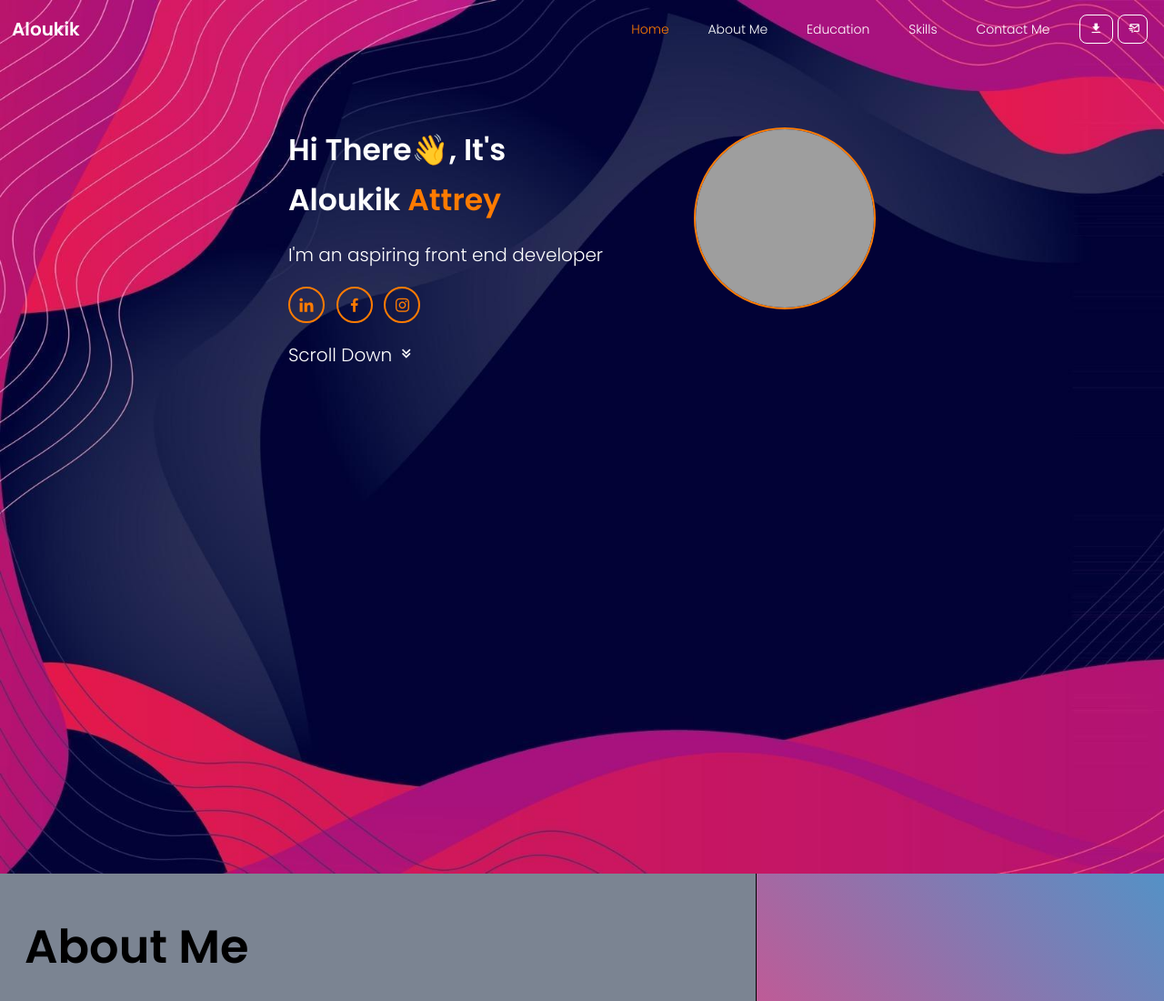
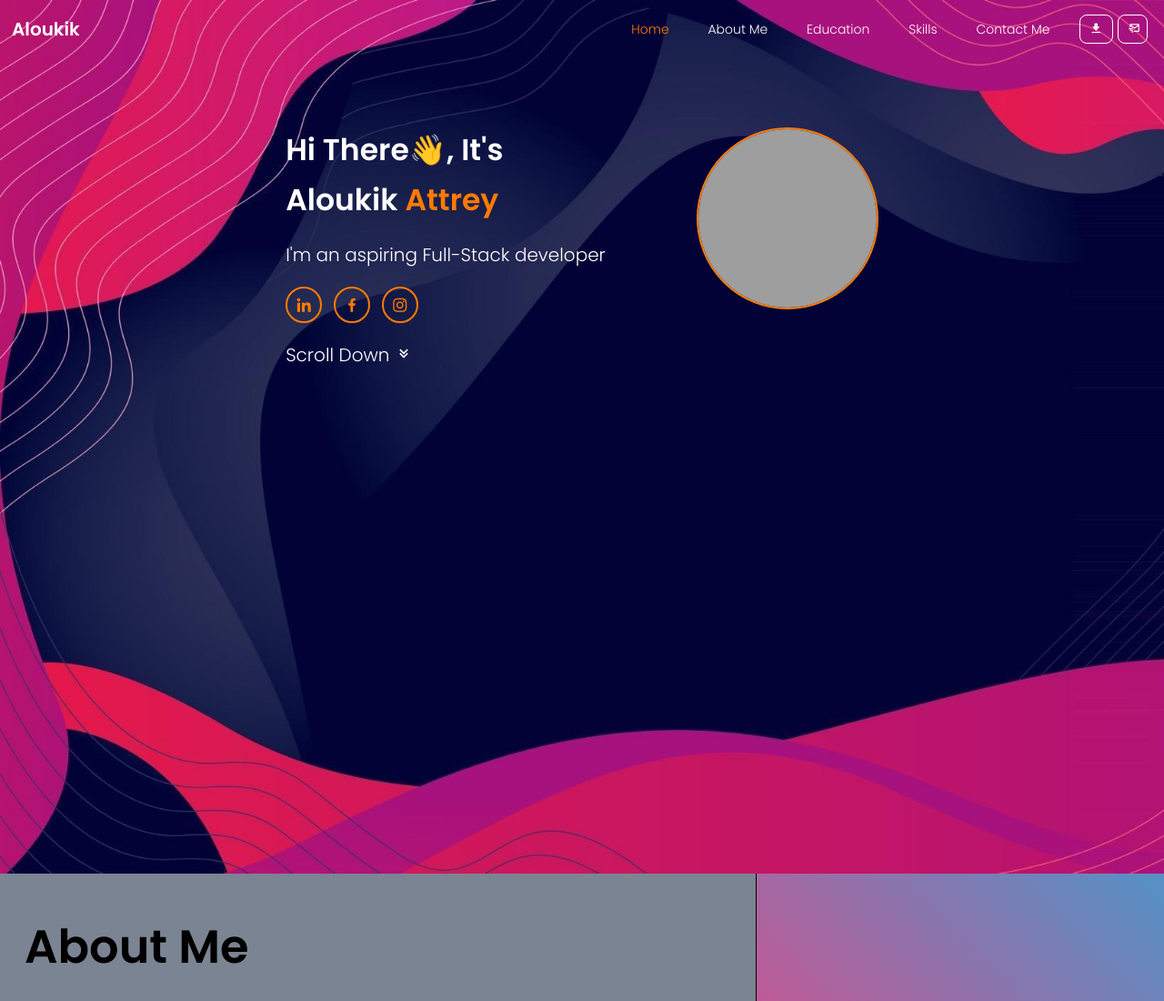
Before and after one commit to aloukikattrey/portfolio, a plain HTML site: page index.html in a window 1280 px wide. Shown: the top 1100 px of the page at 91% size. Drawn offline with nearby package versions, Linux system fonts and the light colour scheme; grey boxes are pictures that could not be loaded; a web font is replaced by a local one.

Commit message:
Update index.html

```diff
--- a/index.html
+++ b/index.html
@@ -49,7 +49,7 @@
         <div class="home-content">
             <h3 id="hi">Hi There👋, It's</h3>
             <h2>Aloukik <span class="special-text">Attrey</span></h2>
-            <p>I'm an aspiring front end developer</p>
+            <p>I'm an aspiring Full-Stack developer</p>
             <div class="socials">
                 <a href="https://www.linkedin.com/in/aloukik-attrey-039b65211/" target="_blank"><i
                         class='bx bxl-linkedin'></i></a>
```
